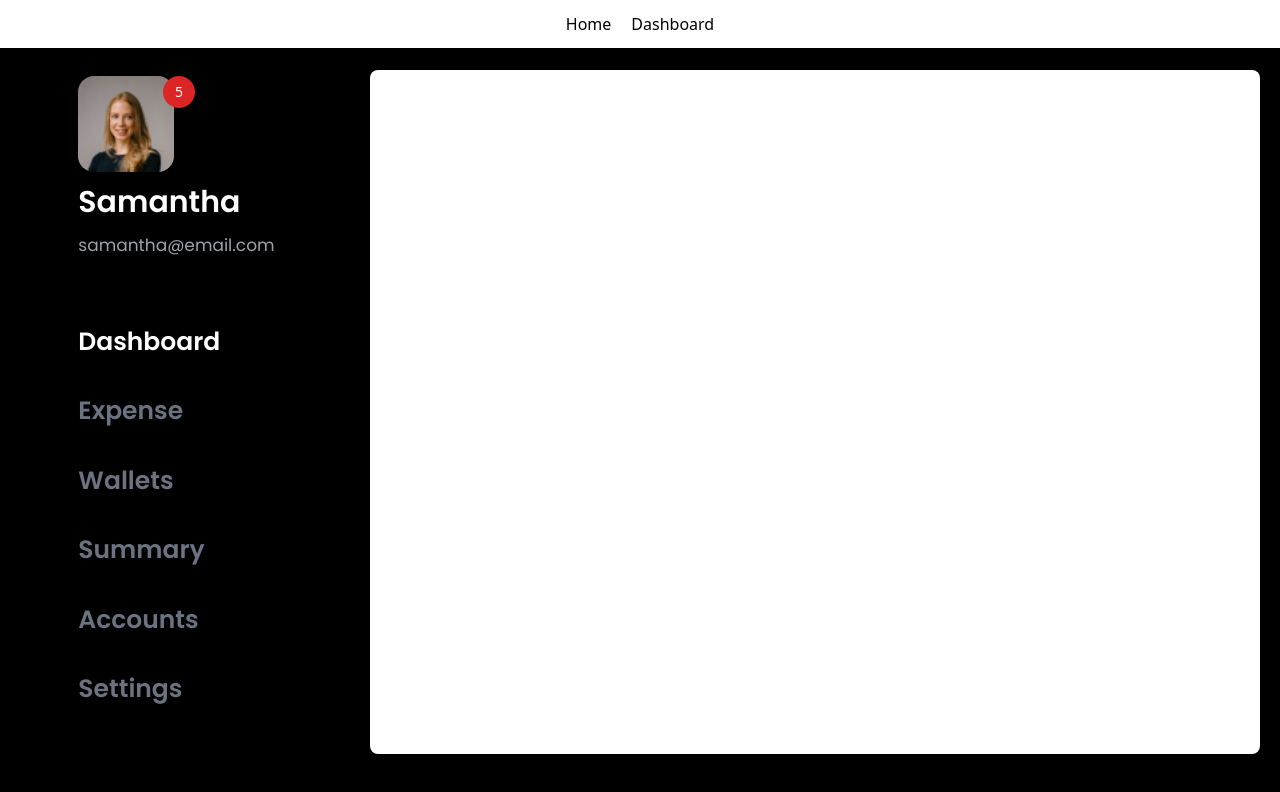
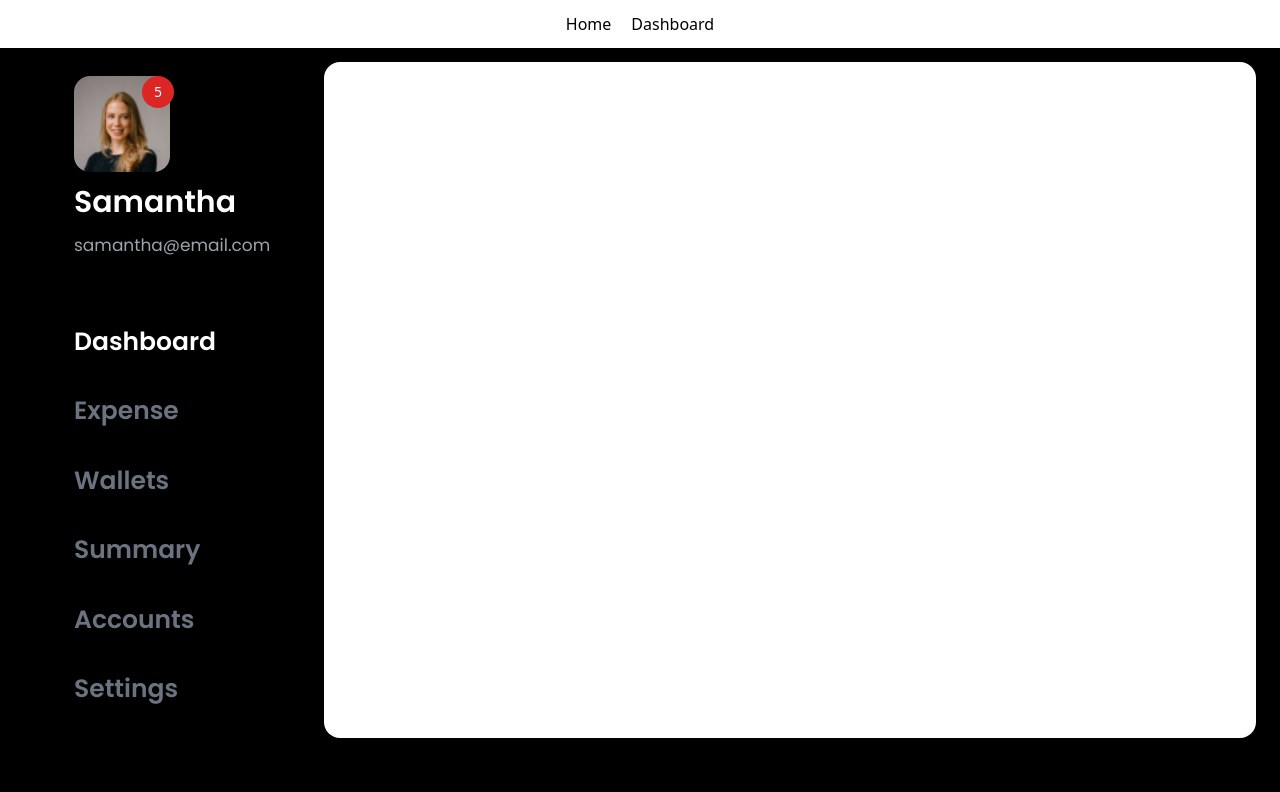
Before and after one commit to devjunaeid/expense-dashboard, a Vue app: page /dashboard in a window 1280 px wide. Shown: the top 792 px of the page. Built offline with nearby package versions, Linux system fonts and the light colour scheme; the HTML template or start-up script is replaced by a standard one.

Commit message:
Added: Code refector and added comments.

```diff
--- a/src/views/dashboard/DashboardView.vue
+++ b/src/views/dashboard/DashboardView.vue
@@ -4,14 +4,18 @@ import Links from "../../components/Dashboard/nav/Links.vue";
 </script>
 
 <template>
-  <div class="w-screen h-screen flex items-center bg-black p-5">
-    <nav class="w-[350px] h-full flex flex-col justify-center items-center">
-     <div class="w-2/3 m-auto flex flex-col justify-start items-center">
-      <Profile/>
-      <Links />
-     </div>
+  <div class="w-screen h-screen flex items-center bg-black p-6">
+
+    <!-- Dashboard Nav -->
+    <nav class="w-[300px] h-full flex flex-col justify-center items-center">
+      <div class="w-2/3 m-auto flex flex-col justify-start items-center">
+        <Profile />
+        <Links />
+      </div>
     </nav>
-    <div class="flex-1 h-[90%] mt-6 rounded-lg bg-white">
+
+    <!-- SubRoute/Component View -->
+    <div class="flex-1 h-[90%] m-auto rounded-2xl bg-white">
       <RouterView />
     </div>
   </div>
```
